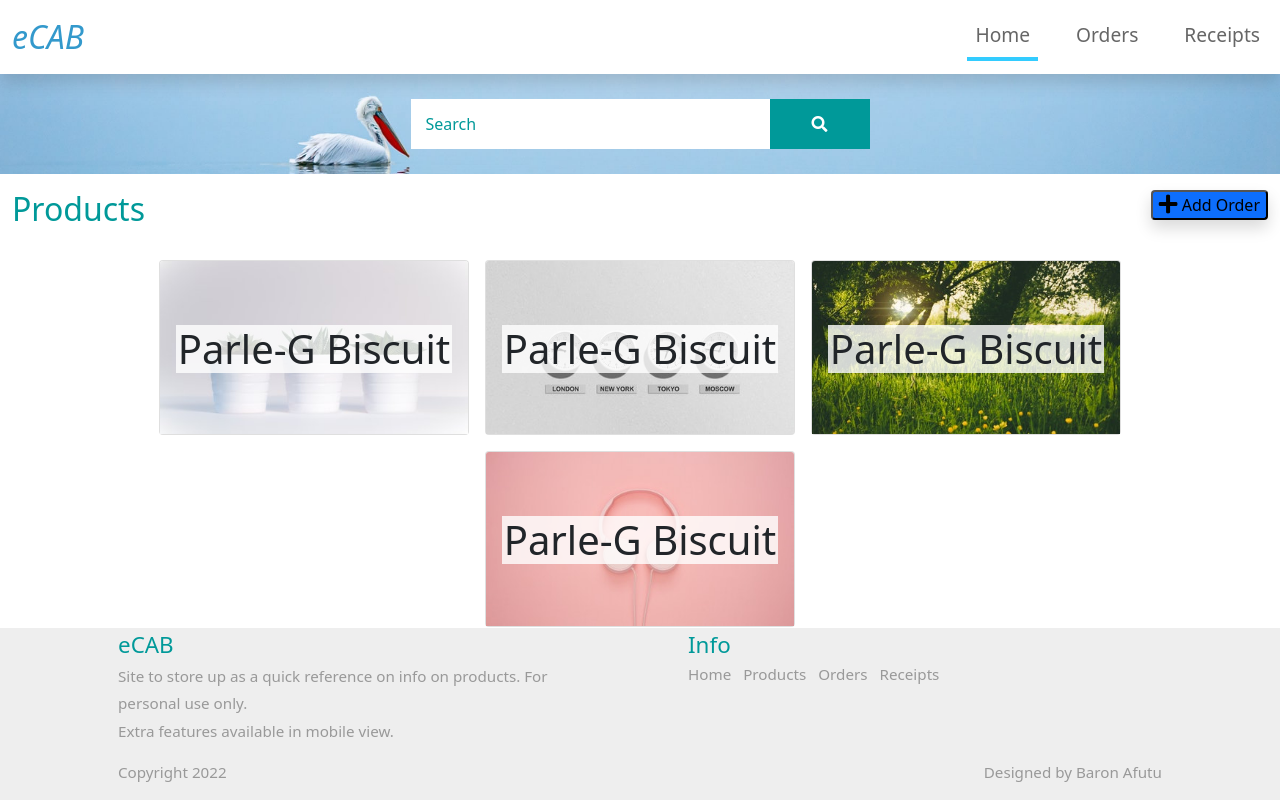
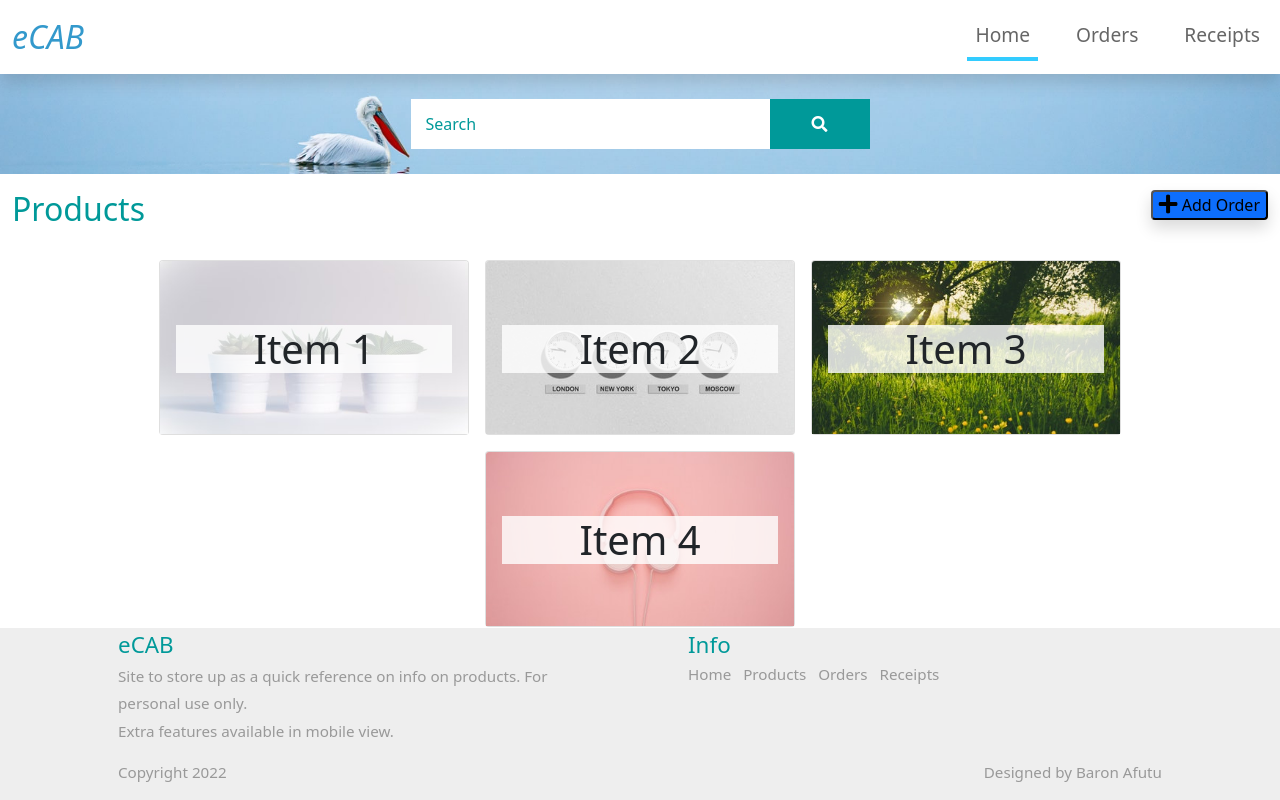
Before and after one commit to BaronAfutu/baronafutu.github.io-ecabV, a plain HTML site: page index.html in a window 1280 px wide. Drawn offline with Linux system fonts and the light colour scheme.

Commit message:
Update index.html

```diff
--- a/index.html
+++ b/index.html
@@ -66,7 +66,7 @@
                 <img class="card-img-top" src="img/img-04.jpg" alt="Card image">
                 <div class="card-img-overlay text-center">
                     <h1 class=" my-5" style="background-color: rgba(255, 2255, 255, 0.8);">
-                        Parle-G Biscuit
+                        Item 1
                     </h1>
                 </div>
             </div>
@@ -74,7 +74,7 @@
                 <img class="card-img-top" src="img/img-03.jpg" alt="Card image">
                 <div class="card-img-overlay text-center">
                     <h1 class=" my-5" style="background-color: rgba(255, 2255, 255, 0.8);">
-                        Parle-G Biscuit
+                        Item 2
                     </h1>
                 </div>
             </div>
@@ -82,7 +82,7 @@
                 <img class="card-img-top" src="img/img-05.jpg" alt="Card image">
                 <div class="card-img-overlay text-center">
                     <h1 class=" my-5" style="background-color: rgba(255, 2255, 255, 0.8);">
-                        Parle-G Biscuit
+                        Item 3
                     </h1>
                 </div>
             </div>
@@ -90,7 +90,7 @@
                 <img class="card-img-top" src="img/img-06.jpg" alt="Card image">
                 <div class="card-img-overlay text-center">
                     <h1 class=" my-5" style="background-color: rgba(255, 2255, 255, 0.8);">
-                        Parle-G Biscuit
+                        Item 4
                     </h1>
                 </div>
             </div>
@@ -105,7 +105,7 @@
 
                     <!-- Modal Header -->
                     <div class="modal-header">
-                        <h1 class="modal-title">Parle-G Biscuit</h1>
+                        <h1 class="modal-title">Item 1</h1>
                         <button type="button" class="close" data-dismiss="modal">X</button>
                     </div>
 
@@ -142,7 +142,7 @@
 
                     <!-- Modal Header -->
                     <div class="modal-header">
-                        <h1 class="modal-title">Parle-G Biscuit</h1>
+                        <h1 class="modal-title">Item 1</h1>
                         <button type="button" class="close" data-dismiss="modal">X</button>
                     </div>
 
```
